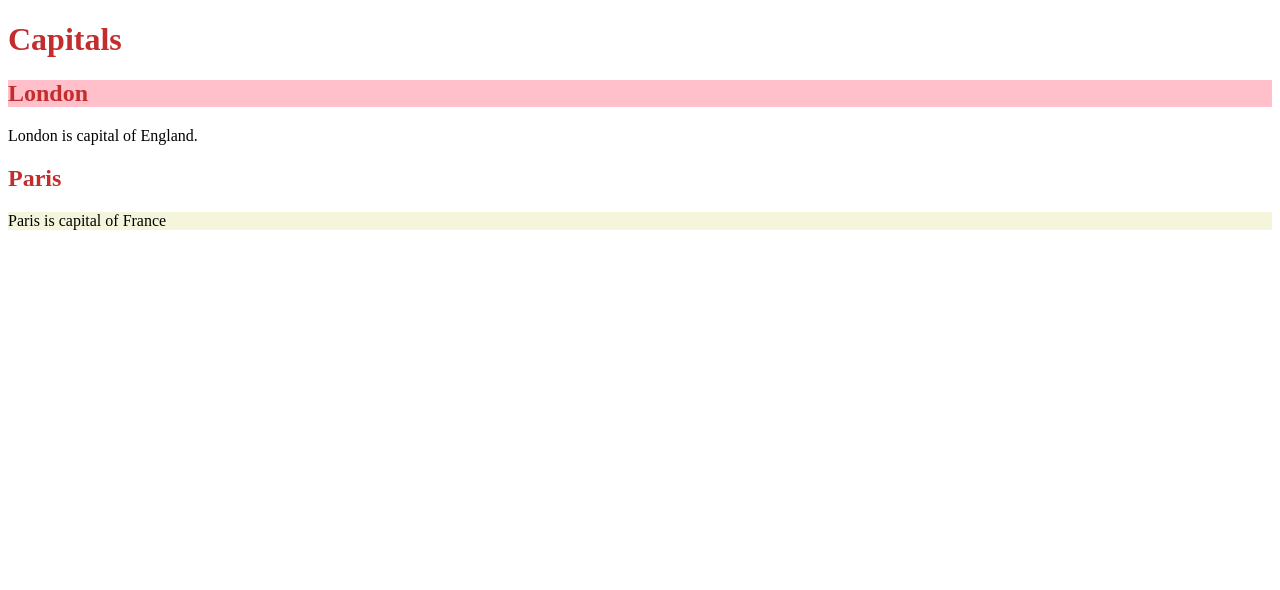
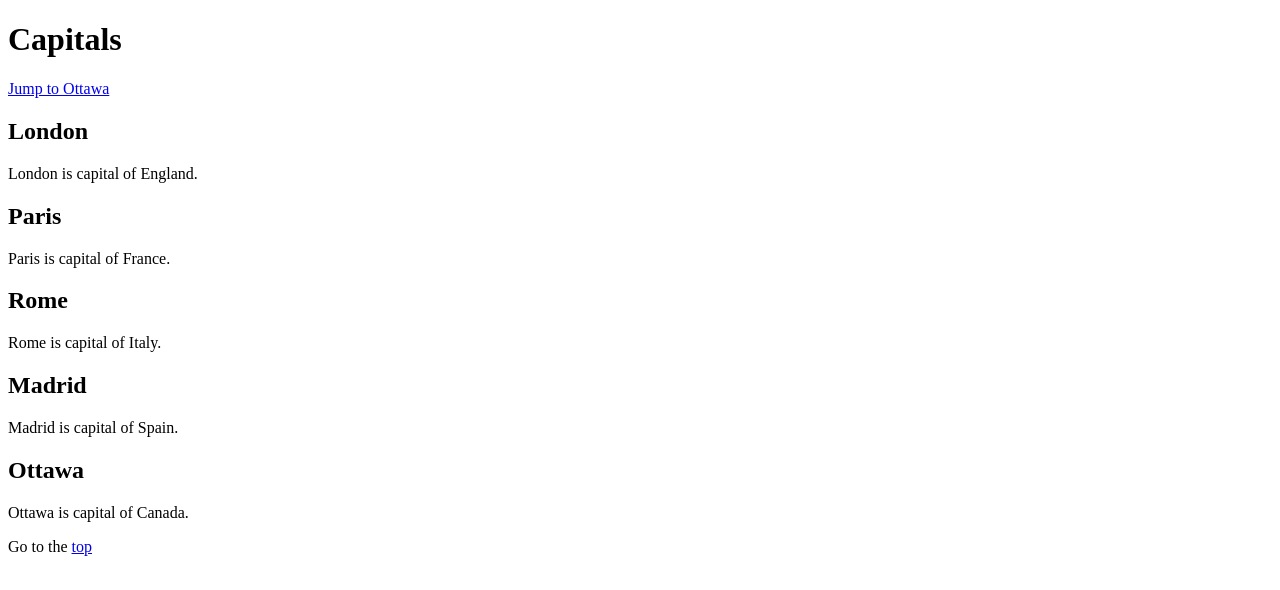
Before and after one commit to QuestionableAtBest/Week5ACIT1620, a plain HTML site: page index.html in a window 1280 px wide. Drawn offline with Linux system fonts and the light colour scheme.

Commit message:
Uses id for in-page navigation

```diff
--- a/index.html
+++ b/index.html
@@ -6,12 +6,27 @@
     </head>
 
     <body>
-        <h1 class = "heading">Capitals</h1>
+        <!-- <h1 class = "heading">Capitals</h1>
 
         <h2 class = "heading" id = "pinkbg">London</h2>
         <p>London is capital of England.</p>
 
         <h2 class = "heading">Paris</h2>
-        <p class = "parisparagraph">Paris is capital of France</p>
+        <p class = "parisparagraph">Paris is capital of France</p> -->
+
+        <h1 id="top">Capitals</h1>
+        <p><a href="#ottawa">Jump to Ottawa</a></p>
+        <h2>London</h2>
+        <p>London is capital of England.</p>
+        <h2>Paris</h2>
+        <p>Paris is capital of France.</p>
+        <h2>Rome</h2>
+        <p>Rome is capital of Italy.</p>
+        <h2>Madrid</h2>
+        <p> Madrid is capital of Spain.</p>
+        <h2 id="ottawa">Ottawa</h2>
+        <p> Ottawa is capital of Canada.</p>
+        <p>Go to the <a href="#top">top</a></p>
+
     </body>
 </html>
```
